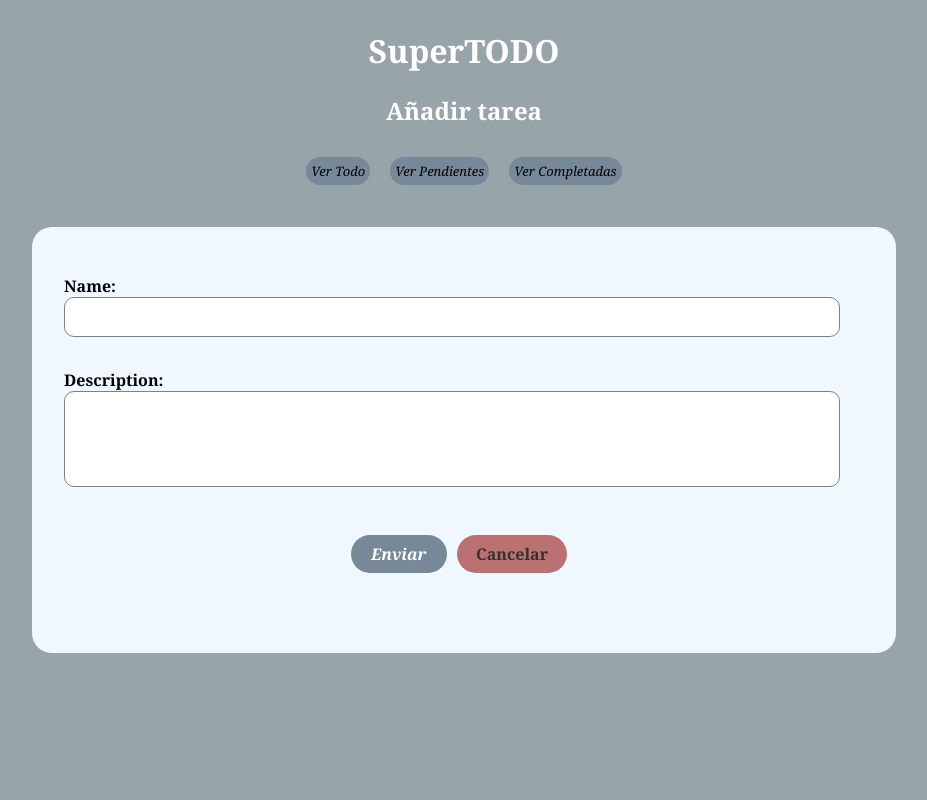
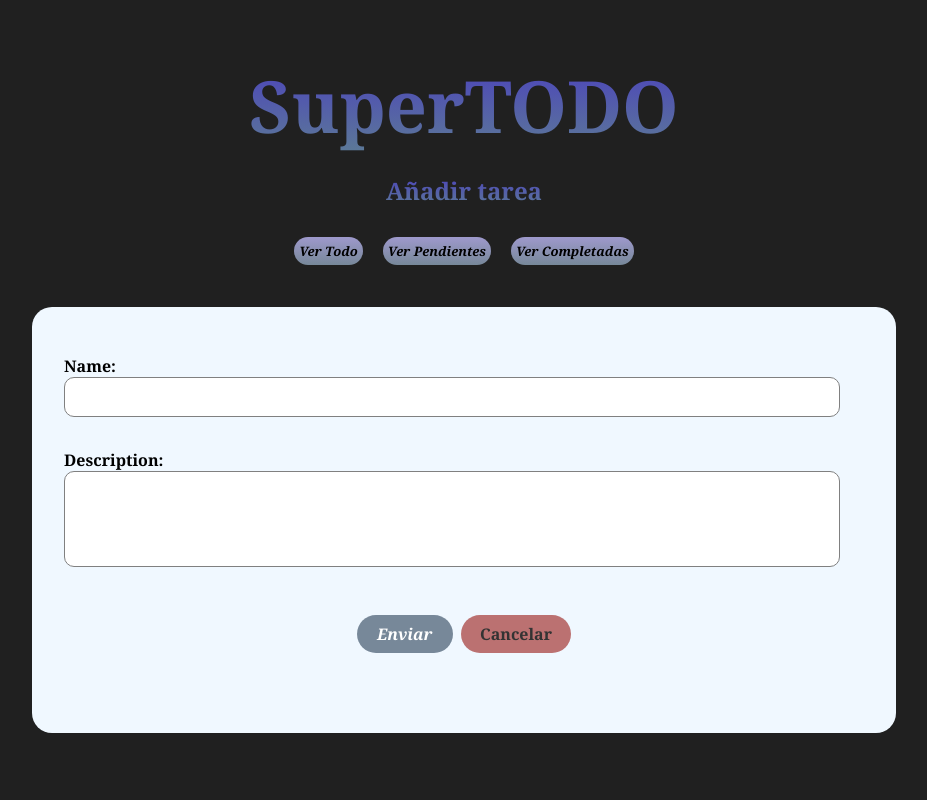
Before and after one commit to nalleon/supertodo, a Django app: page /tasks/add/ in a window 1280 px wide. Shown: the whole page, without its empty margins (176-1103 px from the left). Run offline with Django 5.2, Linux system fonts and the light colour scheme.

Commit message:
style(base): Changed title, pill buttons and subtitle colors

```diff
--- a/supertodo/shared/static/css/base.css
+++ b/supertodo/shared/static/css/base.css
@@ -1,5 +1,5 @@
 body {
-  background-color: rgb(151, 165, 170);
+  background-color: rgb(32, 32, 32);
   color: white;
   font-family: Georgia, "Times New Roman", Times, serif;
   display: flex;
@@ -9,9 +9,6 @@ body {
   text-align: center;
 }
 
-/* .tasksDisplay{
-} */
-
 .box {
   background-color: aliceblue;
   width: 50rem;
@@ -19,7 +16,6 @@ body {
   border-radius: 20px;
   color: black;
   text-align: justify;
-  /* padding-top: 1rem; */
   padding-left: 1rem;
   margin-top: 1rem;
 }
@@ -32,11 +28,12 @@ body {
 }
 
 .pill p {
-  background-color: lightslategray;
+  background: linear-gradient(#9e99cc, lightslategray);
   border-radius: 20px;
   width: fit-content;
   font-size: small;
   font-style: italic;
+  font-weight: bold;
   padding: 5px;
   margin: 10px;
 }
@@ -90,7 +87,6 @@ a {
 }
 
 .filter {
-  /* background-color: red; */
   width: fit-content;
 
   display: flex;
@@ -190,7 +186,7 @@ a {
   font-family: Georgia, "Times New Roman", Times, serif;
 }
 
-.formContainer .pill p {
+.pill-form p {
   background-color: #bb7171;
   border-radius: 25px;
   padding: 0.5rem 1.2rem;
@@ -198,20 +194,21 @@ a {
   font-size: 1rem;
   font-style: normal;
   transition: all 0.3s ease;
+  margin-left: 0.5rem;
 }
 
-.formContainer .pill p a {
+.pill-form p a {
   text-decoration: none;
   color: #333;
   font-weight: bold;
 }
 
-.formContainer .pill p:hover {
+.pill-form p:hover {
   background-color: rgb(255, 120, 120);
   transform: scale(1.05);
 }
 
-.formContainer .pill p:hover a {
+.pill-form p:hover a {
   color: white;
 }
 
@@ -222,13 +219,12 @@ a {
   justify-content: center;
 }
 
-.box-not-found{
+.box-not-found {
   background-color: aliceblue;
   width: fit-content;
   height: 5rem;
   border-radius: 20px;
   color: black;
-  /* padding-top: 1rem; */
   padding: 1rem;
   margin-top: 1rem;
 
@@ -237,6 +233,25 @@ a {
   justify-content: center;
 }
 
-.remark{
+.remark {
   color: #b84a4a;
 }
+
+.custom-header {
+  font-size: 4.5rem;
+  background: linear-gradient(#4b40be, #5c7a96);
+  background-clip: text;
+  -webkit-text-fill-color: transparent;
+  font-weight: bolder;
+  text-shadow: #333;
+  margin-bottom: 0;
+}
+
+.custom-subtitle {
+  font-size: 1.5rem;
+  background: linear-gradient(#4b40be, #5c7a96);
+  background-clip: text;
+  -webkit-text-fill-color: transparent;
+  font-weight: bolder;
+  text-shadow: #333;
+}
--- a/supertodo/shared/templates/header.html
+++ b/supertodo/shared/templates/header.html
@@ -1,6 +1,6 @@
 <header>
-  <div class="header">
-    <h1>SuperTODO</h1>
-    <h2>{{ subtitle }}</h2>
+  <div>
+    <h1 class="custom-header">SuperTODO</h1>
+    <h2 class="custom-subtitle">{{ subtitle }}</h2>
   </div>
 </header>
--- a/supertodo/tasks/models.py
+++ b/supertodo/tasks/models.py
@@ -1,4 +1,5 @@
 from django.db import models
+
 
 class Task(models.Model):
     name = models.CharField(max_length=70)
@@ -8,5 +9,5 @@ class Task(models.Model):
     created_at = models.DateTimeField()
     updated_at = models.DateTimeField()
 
-    # def __str__ (self):
-    #     return f'PK:'
+    def __str__(self):
+        return f'PK: {self.pk} | name: {self.name} | description: {self.description} | slug: {self.slug} | completed: {self.completed} | created_at: {self.created_at} | updated_at: {self.updated_at}'
--- a/supertodo/tasks/templates/tasks/task/taskadd.html
+++ b/supertodo/tasks/templates/tasks/task/taskadd.html
@@ -10,7 +10,7 @@
     {{ form }}
     <div class="form-btn">
       <input type="submit" value="Enviar" />
-      <span class="pill">
+      <span class="pill-form">
         <p><a href="{% url 'tasks:task-list' %}">Cancelar</a></p>
       </span>
     </div>
--- a/supertodo/tasks/templates/tasks/task/taskedit.html
+++ b/supertodo/tasks/templates/tasks/task/taskedit.html
@@ -11,7 +11,7 @@
     {{ form }}
     <div class="form-btn">
       <input type="submit" value="Enviar" />
-      <span class="pill">
+      <span class="pill-form">
         <p><a href="{% url 'tasks:task-list' %}">Cancelar</a></p>
       </span>
     </div>
--- a/supertodo/tasks/templates/tasks/task/tasknotexists.html
+++ b/supertodo/tasks/templates/tasks/task/tasknotexists.html
@@ -6,6 +6,6 @@
 </div>
 
 <div class="box-not-found">
-  <h3>El post: <span class="remark"><b>{{task_slug}}</b></span> no existe.</h3>
+  <h3>El post con slug <span class="remark"><b>{{task_slug}}</b></span> no existe.</h3>
 </div>
 {% endblock %}
```
